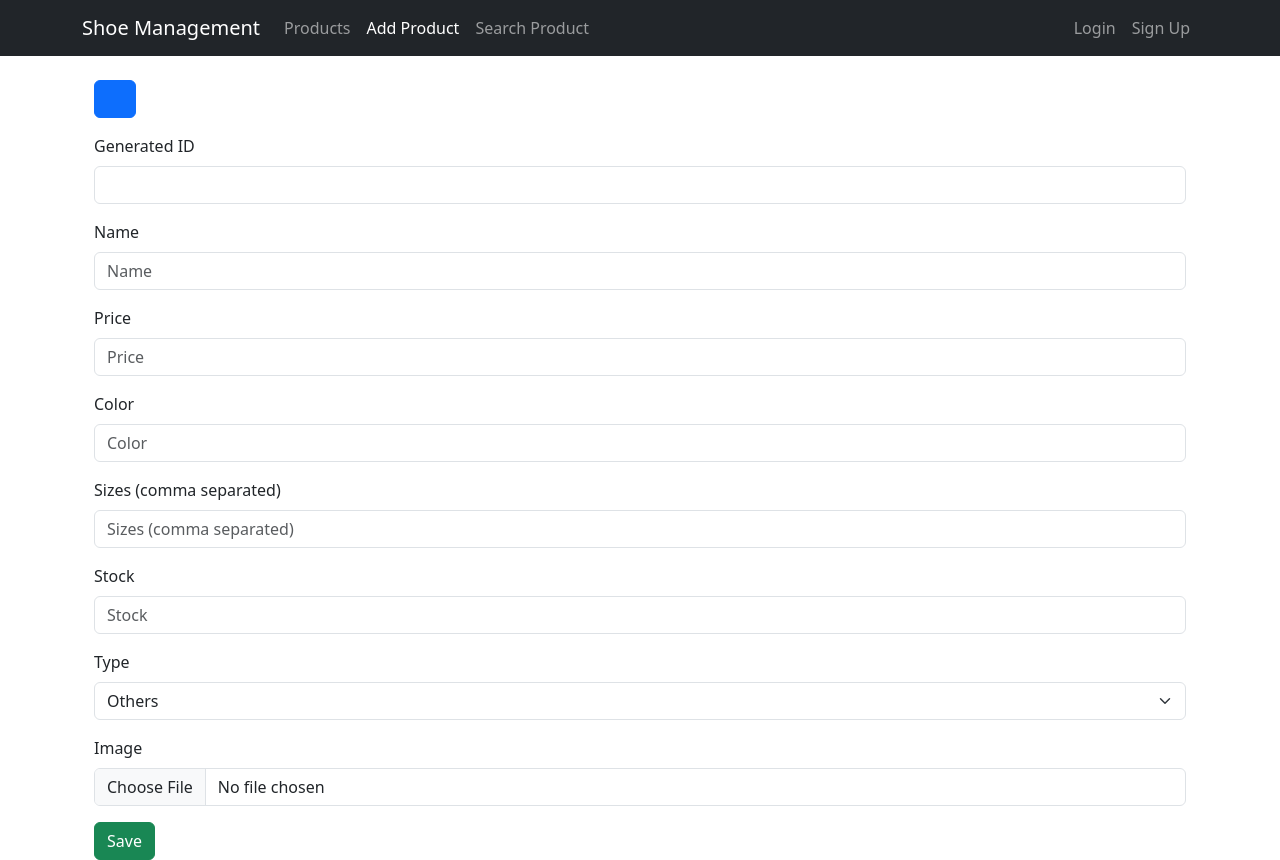
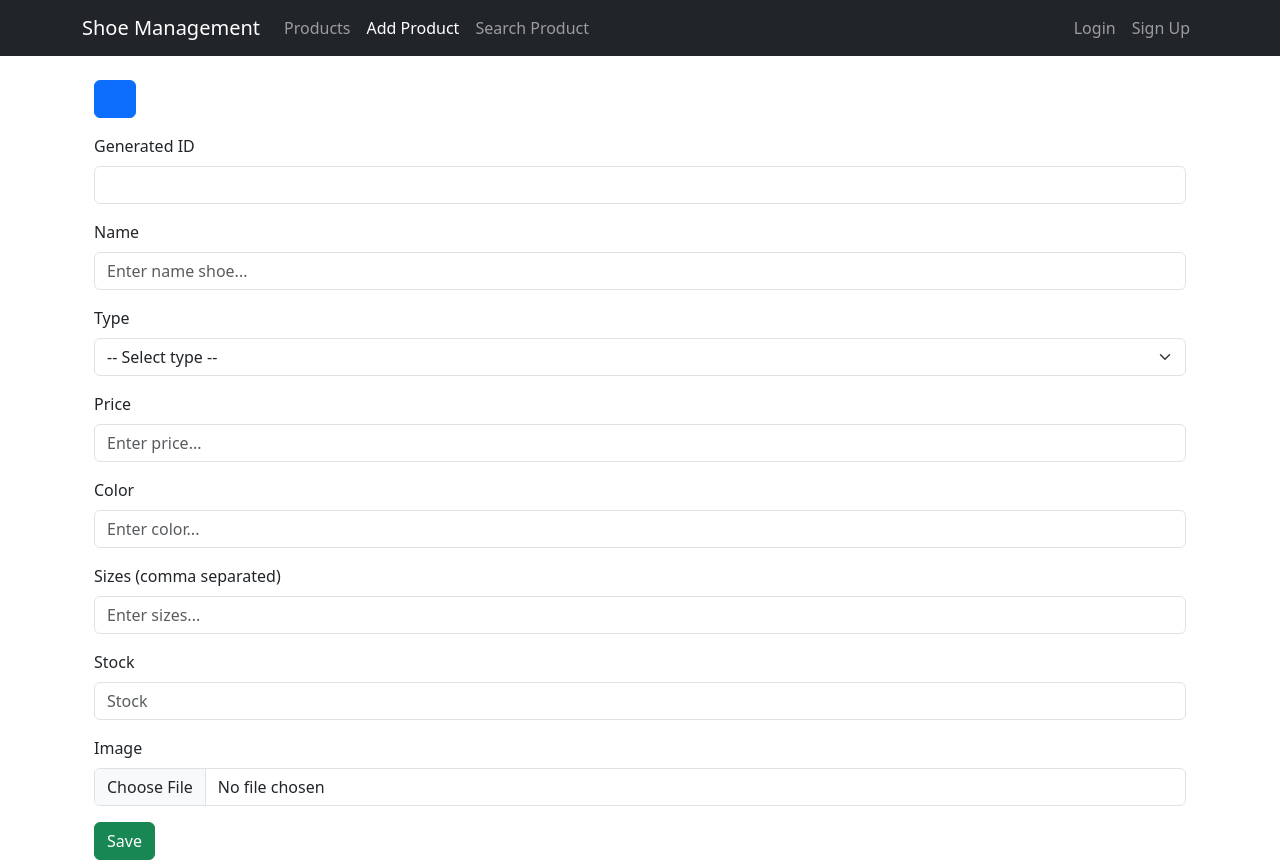
Before and after one commit to RednIT2/rednit-ecommerce-website, a React (Create React App) app in the folder client-side/: page /addProduct in a window 1280 px wide. Built offline with nearby package versions, Linux system fonts and the light colour scheme; some icons are missing.

Commit message:
update AddProducts

```diff
--- a/client-side/src/components/AddProduct/AddProduct.js
+++ b/client-side/src/components/AddProduct/AddProduct.js
@@ -1,5 +1,5 @@
 import React, { useState, useEffect } from "react";
-import { Container, Form, Button, Alert } from "react-bootstrap";
+import { Container, Form, Button } from "react-bootstrap";
 import HomeIcon from "@mui/icons-material/Home";
 import { NavLink, useNavigate } from "react-router-dom";
 
@@ -12,7 +12,7 @@ export function AddProduct() {
     const [addStock, setAddStock] = useState("");
     const [addImage, setAddImage] = useState("");
     const [generatedId, setGeneratedId] = useState("");
-    const [showAlert, setShowAlert] = useState(false);
+    const [errors, setErrors] = useState({});
 
     useEffect(() => {
         const fetchGeneratedId = async () => {
@@ -54,7 +54,38 @@ export function AddProduct() {
         }
     };
 
+    function validateInputs() {
+        let newErrors = {};
+
+        if (!addName.trim() || addName.length <= 4) newErrors.name = "Name is required and must be at least 4 characters.";
+        if (!addPrice.trim() || isNaN(addPrice) || Number(addPrice) <= 0)
+            newErrors.price = "Price must be a positive number.";
+        if (!addStock.trim() || isNaN(addStock) || Number(addStock) < 0)
+            newErrors.stock = "Stock must be a positive number.";
+        if (!addSize.trim()) {
+            newErrors.sizes = "Please enter sizes.";
+        } else {
+            const sizeArray = addSize.split(',').map(size => size.trim());
+            if (sizeArray.some(size => isNaN(size) || Number(size) <= 0))
+                newErrors.sizes = "Size must be a positive number and greater than 0.";
+        }
+        if (!addColor.trim()) {
+            newErrors.color = "Please enter color.";
+        }
+        if (!addType.trim()) {
+            newErrors.type = "Please enter type.";
+        }
+        if (!addImage) newErrors.image = "Please choose an image.";
+
+        setErrors(newErrors);
+        return Object.keys(newErrors).length === 0;
+    }
+
     const handleSaveClick = async () => {
+        if (!validateInputs()) {
+            return;
+        }
+
         const brandCode = getBrandCode(addType);
 
         const formData = new FormData();
@@ -77,7 +108,6 @@ export function AddProduct() {
             if (response.ok) {
                 const data = await response.json();
                 setGeneratedId(data.shoe.id);
-                setShowAlert(true);
 
                 setAddName("");
                 setAddPrice("");
@@ -104,7 +134,6 @@ export function AddProduct() {
         }
     };
 
-
     return (
         <Container>
             <NavLink to="/" className="btn btn-primary mb-3">
@@ -115,32 +144,66 @@ export function AddProduct() {
                     <Form.Label>Generated ID</Form.Label>
                     <Form.Control type="text" value={generatedId} readOnly />
                 </Form.Group>
+
                 <Form.Group className="mb-3">
                     <Form.Label>Name</Form.Label>
-                    <Form.Control type="text" value={addName} onChange={(e) => setAddName(e.target.value)} placeholder="Name"/>
+                    <Form.Control
+                        type="text"
+                        value={addName}
+                        onChange={(e) => setAddName(e.target.value)}
+                        placeholder="Enter name shoe..."
+                        isInvalid={!!errors.name}
+                    />
+                    <Form.Control.Feedback type="invalid">{errors.name}</Form.Control.Feedback>
                 </Form.Group>
+
+                <Form.Group className="mb-3">
+                    <Form.Label>Type</Form.Label>
+                    <Form.Select value={addType} onChange={(e) => setAddType(e.target.value)}>
+                        <option value="">-- Select type --</option>
+                        <option value="Others">Others</option>
+                        <option value="Puma">Puma</option>
+                        <option value="Nike">Nike</option>
+                        <option value="Adidas">Adidas</option>
+                    </Form.Select>
+                </Form.Group>
+
                 <Form.Group className="mb-3">
                     <Form.Label>Price</Form.Label>
-                    <Form.Control type="text" value={addPrice} onChange={(e) => setAddPrice(e.target.value)} placeholder="Price"/>
+                    <Form.Control
+                        type="number"
+                        value={addPrice}
+                        onChange={(e) => setAddPrice(e.target.value)}
+                        placeholder="Enter price..."
+                        isInvalid={!!errors.price}
+                    />
+                    <Form.Control.Feedback type="invalid">{errors.price}</Form.Control.Feedback>
                 </Form.Group>
+
                 <Form.Group className="mb-3">
                     <Form.Label>Color</Form.Label>
                     <Form.Control
                         type="text"
                         value={addColor}
                         onChange={(e) => setAddColor(e.target.value)}
-                placeholder="Color"
+                        placeholder="Enter color..."
+                        isInvalid={!!errors.color}
                     />
+                    <Form.Control.Feedback type="invalid">{errors.color}</Form.Control.Feedback>
                 </Form.Group>
+
                 <Form.Group className="mb-3">
                     <Form.Label>Sizes (comma separated)</Form.Label>
                     <Form.Control
-                type="text"
+                        type="number"
                         value={addSize}
                         onChange={(e) => setAddSize(e.target.value)}
-                placeholder="Sizes (comma separated)"
+                        placeholder="Enter sizes..."
+                        isInvalid={!!errors.sizes}
                     />
+                    <Form.Control.Feedback type="invalid">{errors.sizes}</Form.Control.Feedback>
                 </Form.Group>
+
                 <Form.Group className="mb-3">
                     <Form.Label>Stock</Form.Label>
                     <Form.Control
@@ -148,20 +211,11 @@ export function AddProduct() {
                         value={addStock}
                         onChange={(e) => setAddStock(e.target.value)}
                         placeholder="Stock"
+                        isInvalid={!!errors.stock}
                     />
+                    <Form.Control.Feedback type="invalid">{errors.stock}</Form.Control.Feedback>
                 </Form.Group>
-            <Form.Group className="mb-3">
-            <Form.Label>Type</Form.Label>
-            <Form.Select
-                value={addType}
-                onChange={(e) => setAddType(e.target.value)}
-            >
-                <option value="Others">Others</option>
-                <option value="Puma">Puma</option>
-                <option value="Nike">Nike</option>
-                <option value="Adidas">Adidas</option>
-            </Form.Select>
-            </Form.Group>
+
                 <Form.Group className="mb-3">
                     <Form.Label>Image</Form.Label>
                     <Form.Control type="file" onChange={handleImageChange} />
@@ -173,9 +227,7 @@ export function AddProduct() {
                     className="img-thumbnail mb-3"
                 />
                 )}
-            <Button variant="success" onClick={handleSaveClick}>
-            Save
-            </Button>
+                <Button variant="success" onClick={handleSaveClick}>Save</Button>
             </Form>
         </Container>
     );
```
Lines whose indentation alone changed are shown as unchanged.
